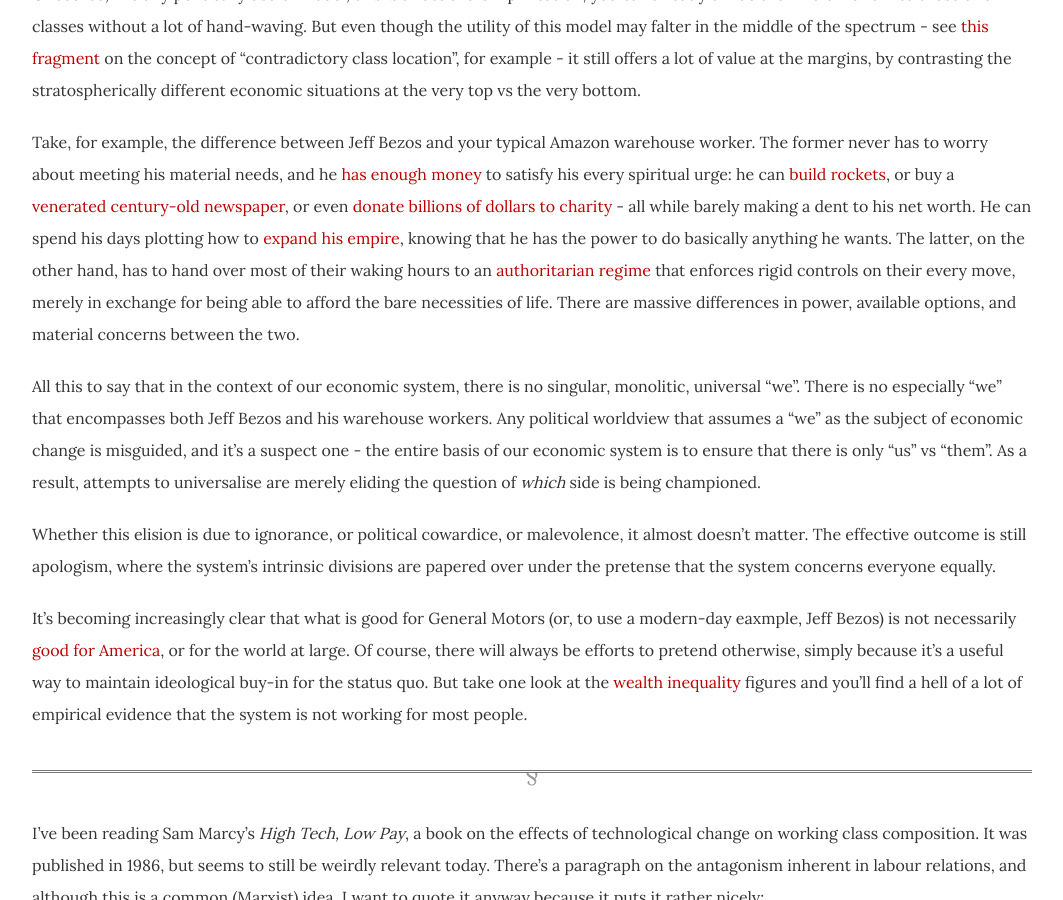
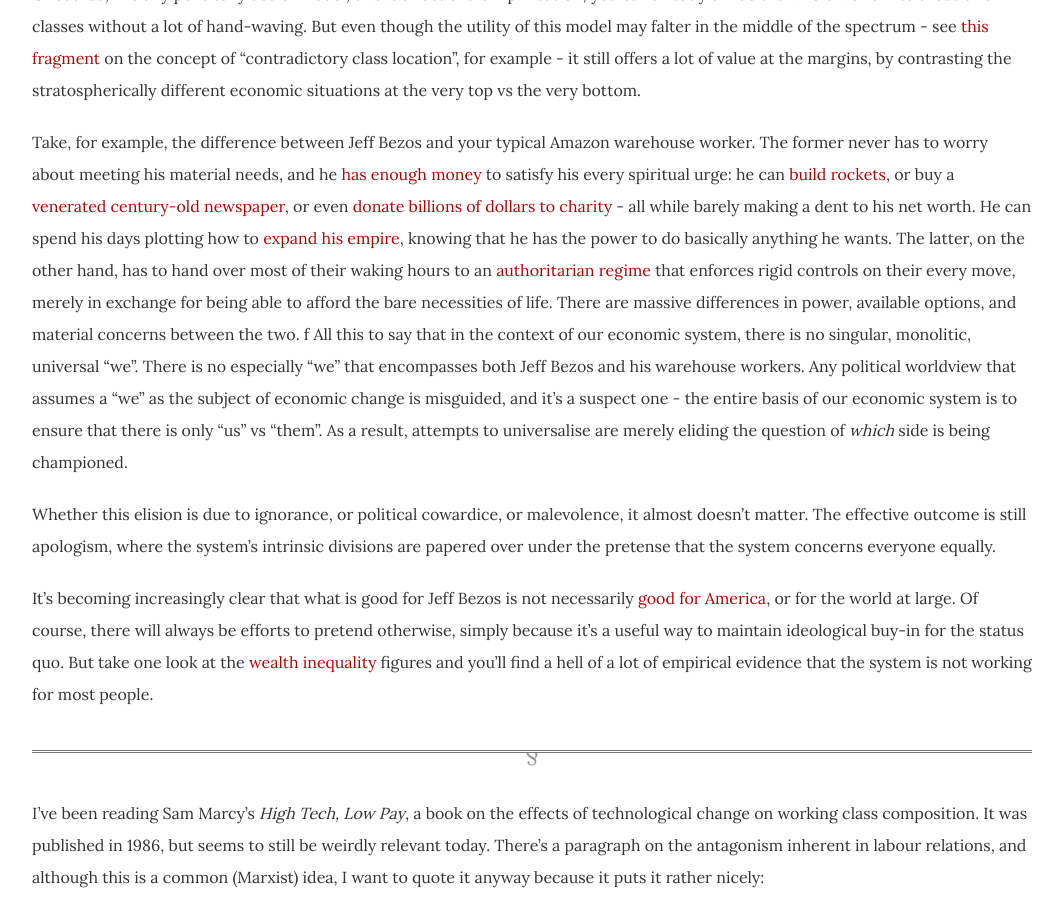
Before and after one commit to dellsystem/dellsystem.github.io, a Jekyll site: the page built from _posts/2019-3-3-fragments-62.md, in a window 1280 px wide and 900 px high, scrolled down 1563 px. Shown: the whole window, without its empty margins (108-1171 px from the left). Built offline with Jekyll 4.4.1, drawn with Linux system fonts in a browser that asks for light colours; some of the changed text lies outside the part shown.

Commit message:
Update fragments-62
Fixed typo and removed confusing clause

```diff
--- a/_posts/2019-3-3-fragments-62.md
+++ b/_posts/2019-3-3-fragments-62.md
@@ -25,12 +25,12 @@ If I had to boil left politics to one key insight, it's that there isn't always
 Of course, like any politically useful model, this is a vast oversimplification; you can't neatly divide the whole world into those two classes without a lot of hand-waving. But even though the utility of this model may falter in the middle of the spectrum - see [this fragment](/posts/fragments-40) on the concept of "contradictory class location", for example - it still offers a lot of value at the margins, by contrasting the stratospherically different economic situations at the very top vs the very bottom.
 
 Take, for example, the difference between Jeff Bezos and your typical Amazon warehouse worker. The former never has to worry about meeting his material needs, and he [has enough money](https://www.dissentmagazine.org/blog/jeff-bezos-has-enough) to satisfy his every spiritual urge: he can [build rockets](https://www.smithsonianmag.com/innovation/rocketeer-jeff-bezos-winner-smithsonians-technology-ingenuity-award-180961119/), or buy a [venerated century-old newspaper](https://www.bbc.com/news/av/business-23582797/amazon-boss-jeff-bezos-buys-washington-post-for-250m), or even [donate billions of dollars to charity](https://twitter.com/notallbhas/status/1101121320748752896) - all while barely making a dent to his net worth. He can spend his days plotting how to [expand his empire](https://www.visualcapitalist.com/jeff-bezos-empire-chart/), knowing that he has the power to do basically anything he wants. The latter, on the other hand, has to hand over most of their waking hours to an [authoritarian regime](https://www.businessinsider.com/amazon-employees-describe-peak-2019-2) that enforces rigid controls on their every move, merely in exchange for being able to afford the bare necessities of life. There are massive differences in power, available options, and material concerns between the two.
-
+f
 All this to say that in the context of our economic system, there is no singular, monolitic, universal "we". There is no especially "we" that encompasses both Jeff Bezos and his warehouse workers. Any political worldview that assumes a "we" as the subject of economic change is misguided, and it's a suspect one - the entire basis of our economic system is to ensure that there is only "us" vs "them". As a result,  attempts to universalise are merely eliding the question of _which_ side is being championed.
 
 Whether this elision is due to ignorance, or political cowardice, or malevolence, it almost doesn't matter. The effective outcome is still apologism, where the system's intrinsic divisions are papered over under the pretense that the system concerns everyone equally.
 
-It's becoming increasingly clear that what is good for General Motors (or, to use a modern-day eaxmple, Jeff Bezos) is not necessarily [good for America](https://www.jacobinmag.com/2018/12/general-motors-united-auto-workers-closure), or for the world at large. Of course, there will always be efforts to pretend otherwise, simply because it's a useful way to maintain ideological buy-in for the status quo. But take one look at the [wealth inequality](https://www.jacobinmag.com/2017/10/wealth-inequality-united-states-federal-reserve) figures and you'll find a hell of a lot of empirical evidence that the system is not working for most people.
+It's becoming increasingly clear that what is good for Jeff Bezos is not necessarily [good for America](https://www.jacobinmag.com/2018/12/general-motors-united-auto-workers-closure), or for the world at large. Of course, there will always be efforts to pretend otherwise, simply because it's a useful way to maintain ideological buy-in for the status quo. But take one look at the [wealth inequality](https://www.jacobinmag.com/2017/10/wealth-inequality-united-states-federal-reserve) figures and you'll find a hell of a lot of empirical evidence that the system is not working for most people.
 
 ***
 
```
